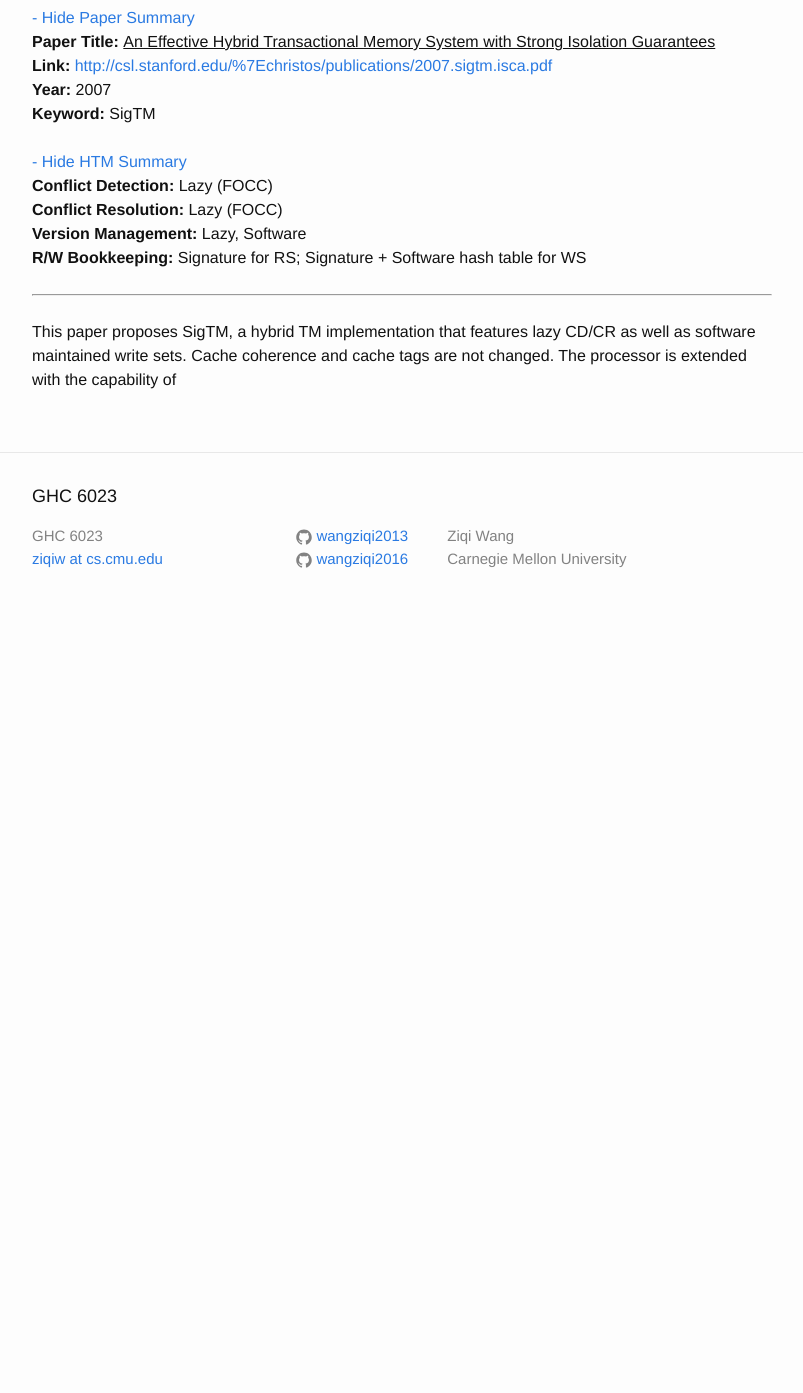
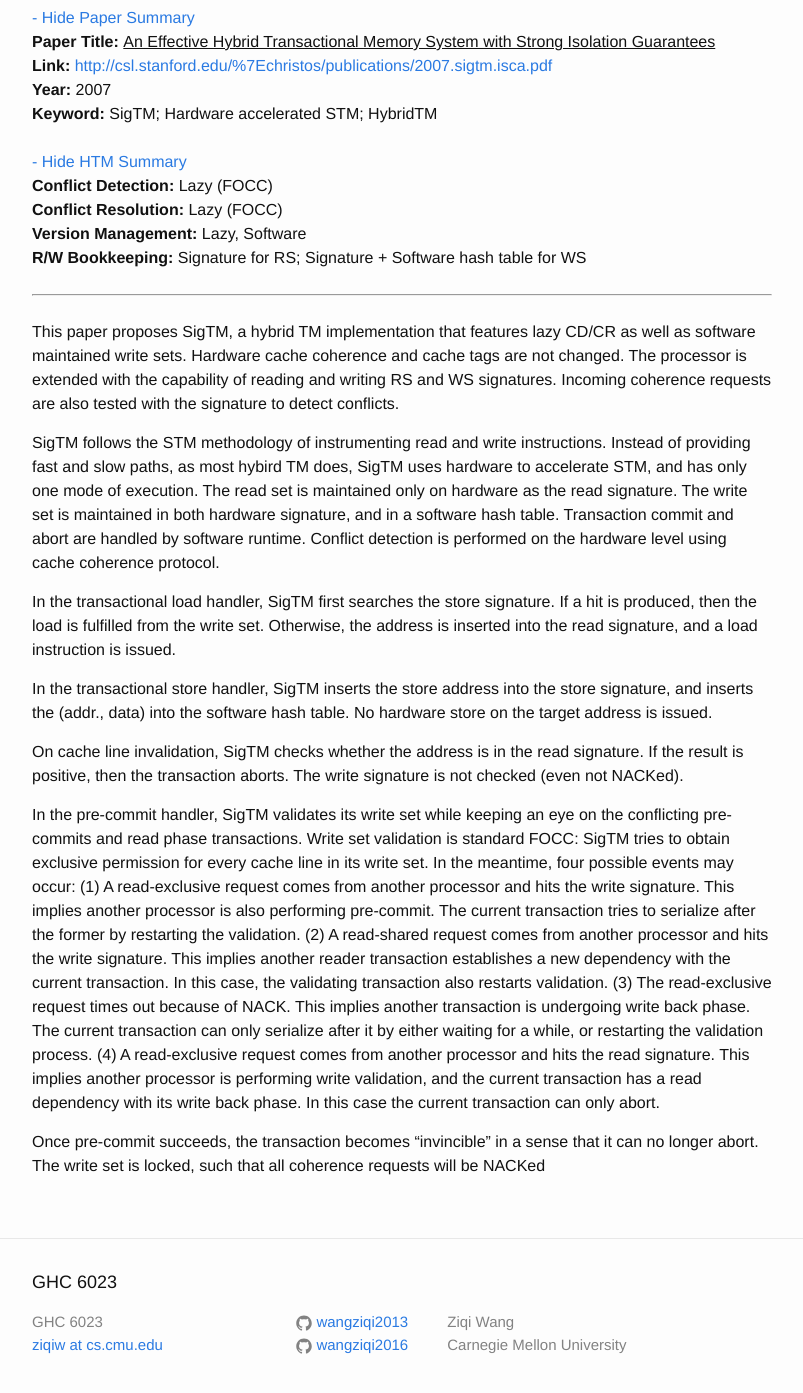
Before and after one commit to wangziqi2013/wangziqi2013.github.io, a Jekyll site: the page built from _posts/2018-03-18-An-Effective-Hybrid-TM-System-with-Strong-Isolation-guarantees.markdown, in a window 1280 px wide and 1400 px high, scrolled down 304 px. Shown: the top 1393 px of the window, without its empty margins (238-1041 px from the left). Built offline with Jekyll 4.4.1, drawn with Linux system fonts in a browser that asks for light colours; before the commit the page ends 934 px from its top, so only the background shows below that.

Commit message:
Working on SigTM

```diff
--- a/_posts/2018-03-18-An-Effective-Hybrid-TM-System-with-Strong-Isolation-guarantees.markdown
+++ b/_posts/2018-03-18-An-Effective-Hybrid-TM-System-with-Strong-Isolation-guarantees.markdown
@@ -5,7 +5,7 @@ date:   2018-03-08 22:53:00 -0500
 categories: paper
 paper_title: "An Effective Hybrid Transactional Memory System with Strong Isolation Guarantees"
 paper_link: http://csl.stanford.edu/%7Echristos/publications/2007.sigtm.isca.pdf
-paper_keyword: SigTM
+paper_keyword: SigTM; Hardware accelerated STM; HybridTM
 paper_year: 2007
 rw_set: Signature for RS; Signature + Software hash table for WS
 htm_cd: Lazy (FOCC)
@@ -14,4 +14,35 @@ version_mgmt: Lazy, Software
 ---
 
 This paper proposes SigTM, a hybrid TM implementation that features lazy CD/CR as well as software maintained
-write sets. Cache coherence and cache tags are not changed. The processor is extended with the capability of
+write sets. Hardware cache coherence and cache tags are not changed. The processor is extended with the capability of
+reading and writing RS and WS signatures. Incoming coherence requests are also tested with the signature to detect conflicts.
+
+SigTM follows the STM methodology of instrumenting read and write instructions. Instead of providing fast and slow paths,
+as most hybird TM does, SigTM uses hardware to accelerate STM, and has only one mode of execution. The read set is maintained
+only on hardware as the read signature. The write set is maintained in both hardware signature, and in a software hash table.
+Transaction commit and abort are handled by software runtime. Conflict detection is performed on the hardware level
+using cache coherence protocol.
+
+In the transactional load handler, SigTM first searches the store signature. If a hit is produced, then the load is fulfilled
+from the write set. Otherwise, the address is inserted into the read signature, and a load instruction is issued.
+
+In the transactional store handler, SigTM inserts the store address into the store signature, and inserts the (addr., data)
+into the software hash table. No hardware store on the target address is issued.
+
+On cache line invalidation, SigTM checks whether the address is in the read signature. If the result is positive, then
+the transaction aborts. The write signature is not checked (even not NACKed).
+
+In the pre-commit handler, SigTM validates its write set while keeping an eye on the conflicting pre-commits and
+read phase transactions. Write set validation is standard FOCC: SigTM tries to obtain exclusive permission for
+every cache line in its write set. In the meantime, four possible events may occur: (1) A read-exclusive request
+comes from another processor and hits the write signature. This implies another processor is also performing pre-commit.
+The current transaction tries to serialize after the former by restarting the validation. (2) A read-shared request comes
+from another processor and hits the write signature. This implies another reader transaction establishes a new dependency
+with the current transaction. In this case, the validating transaction also restarts validation. (3) The read-exclusive
+request times out because of NACK. This implies another transaction is undergoing write back phase. The current transaction
+can only serialize after it by either waiting for a while, or restarting the validation process. (4) A read-exclusive
+request comes from another processor and hits the read signature. This implies another processor is performing write validation,
+and the current transaction has a read dependency with its write back phase. In this case the current transaction can only abort.
+
+Once pre-commit succeeds, the transaction becomes "invincible" in a sense that it can no longer abort. The write set is
+locked, such that all coherence requests will be NACKed
--- a/_posts/2018-03-18-HTM-Hardware-2PL-and-OCC.markdown
+++ b/_posts/2018-03-18-HTM-Hardware-2PL-and-OCC.markdown
@@ -111,7 +111,7 @@ There exists HTM proposals that only supports SI [4], but in order for programs
 be portable, diagnostics tools must be provided to ensure SI induced anomalies do not occur.
 The latter observation suggests an alternative conflict detection (CD) and
 resolution (CR) mechanism that are "lazy". Transactions with lazy CD/CR check serialization conditions only at
-the point they are absolutaly necessary, after which the execution cannot be undone and/or may become undefined.
+the point they are absolutely necessary, after which the execution cannot be undone and/or may become undefined.
 We take a closer look at lazy CD/CR In the following discussion.
 
 ### To Lock or Not to Lock: It's an OCC Question
```
